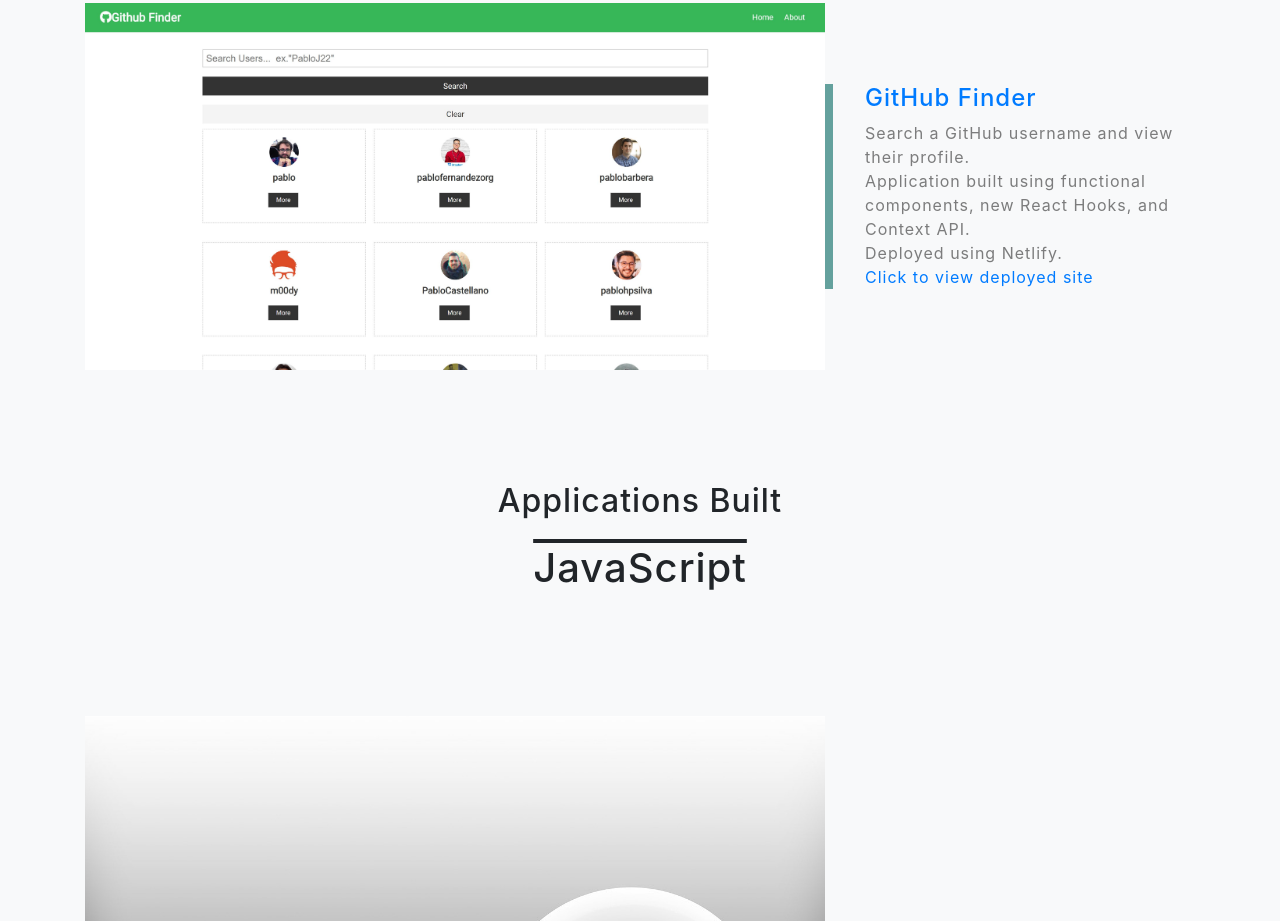
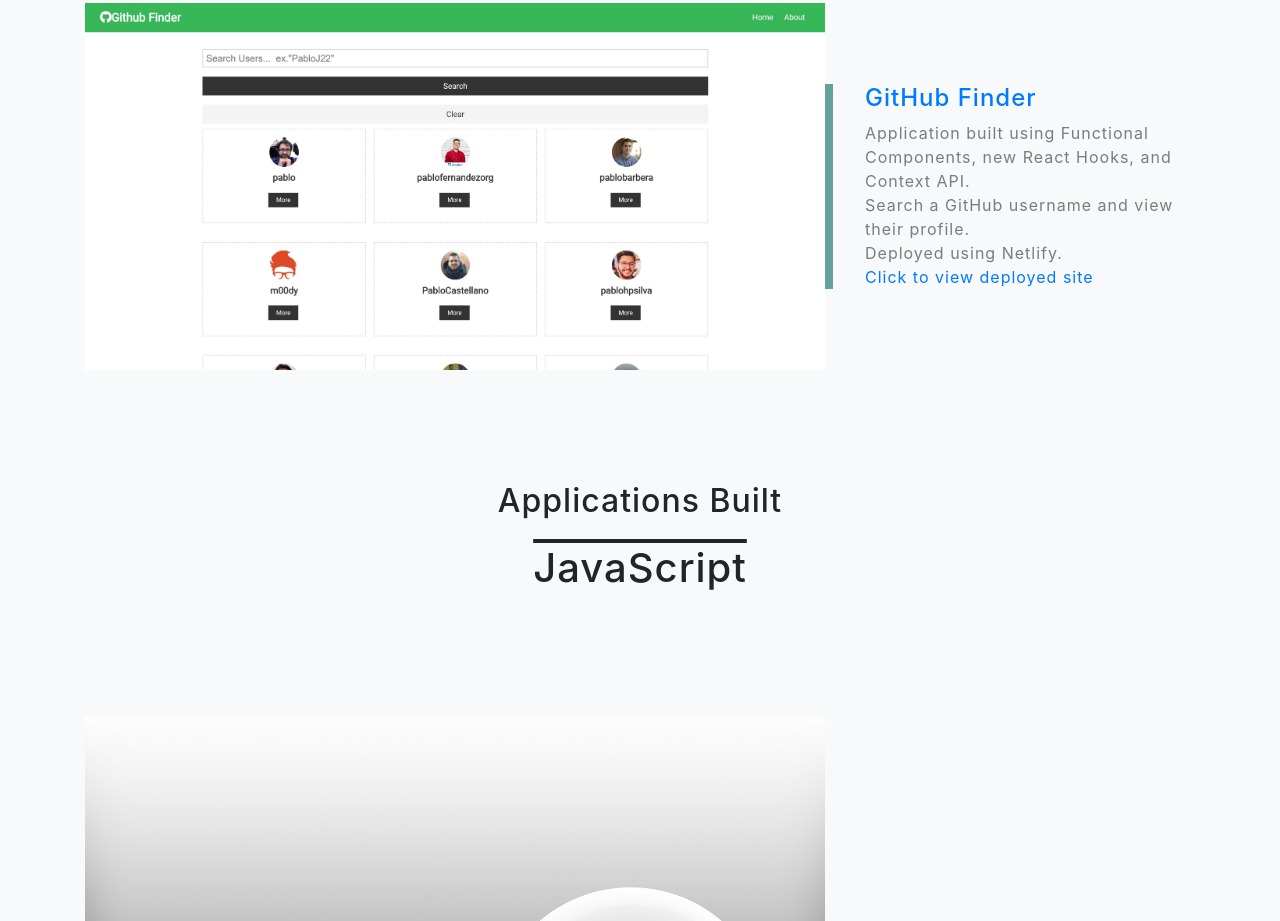
Before and after one commit to PabloJ22/Bootstrap-Portfolio2, a website with bundled scripts: page index.html in a window 1280 px wide. Shown: the part 1839-2760 px from the top of the page. Built offline with nearby package versions, Linux system fonts and the light colour scheme.

Commit message:
edited text order in ReactJS section GHFinder .

```diff
--- a/index.html
+++ b/index.html
@@ -144,8 +144,8 @@
               <h4>GitHub Finder</h4>
             </a>
             <p class="text-black-50 mb-0">
+                Application built using Functional Components, new React Hooks, and Context API.<br>
               Search a GitHub username and view their profile. <br>
-              Application built using functional components, new React Hooks, and Context API.<br>
               Deployed using Netlify.
             </p>
             <a href="https://react-githubfinder.netlify.com/"
```
